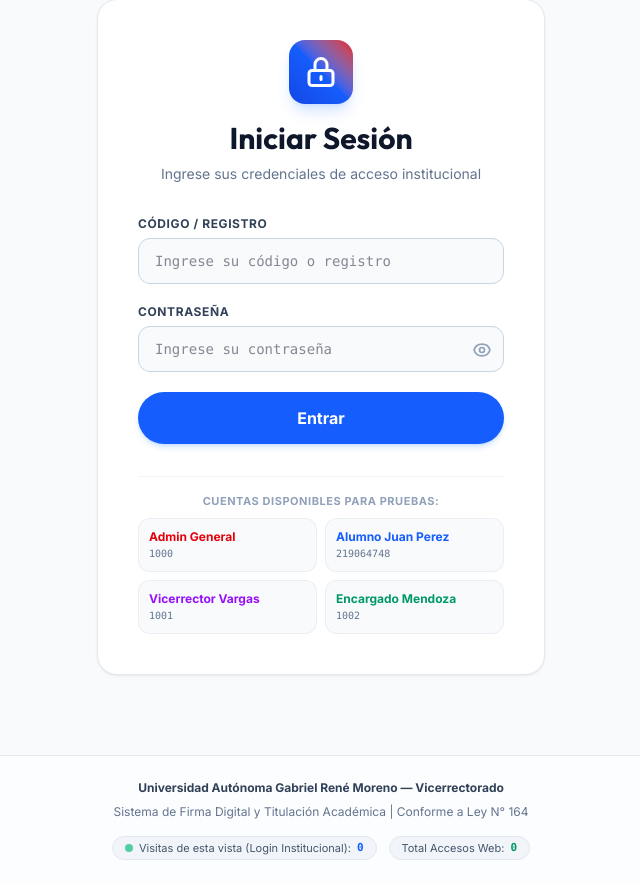
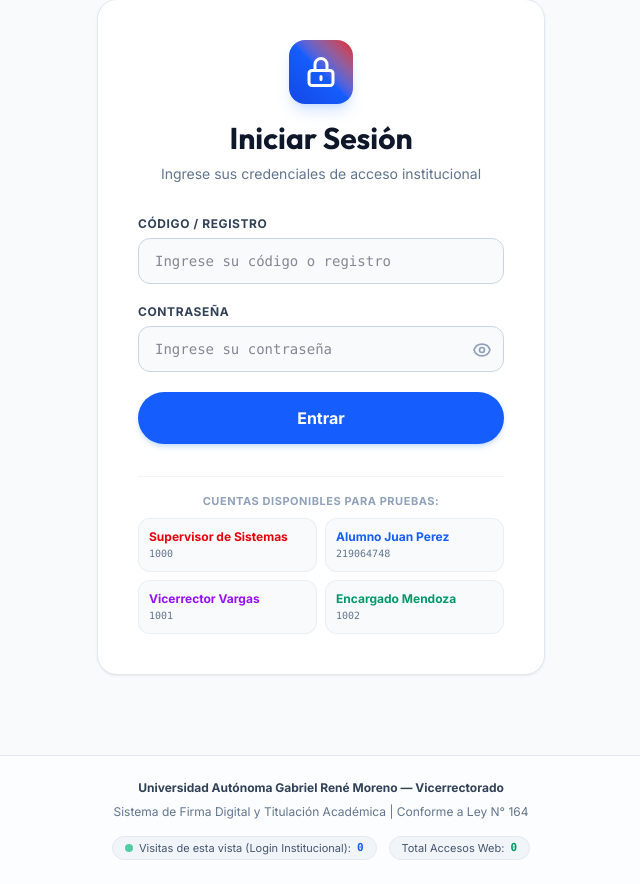
Before and after one commit to imbelfort/FirmaDigital-proyecto2, a Laravel app: page / in a window 1280 px wide. Shown: the part 146-1030 px from the top of the page, without its empty margins (319-959 px from the left). Run offline with Laravel 12, Linux system fonts and the light colour scheme; data that the repository does not hold is empty; style sheets or scripts are compiled from the project's sources.

Commit message:
Rename supervisor label on login screen

```diff
--- a/resources/js/views/LoginView.vue
+++ b/resources/js/views/LoginView.vue
@@ -80,7 +80,7 @@
             @click="fillDemo('1000', '1111111')"
             class="p-2.5 rounded-xl bg-slate-50 dark:bg-slate-800 hover:bg-slate-100 dark:hover:bg-slate-700 text-left transition cursor-pointer border border-slate-200/60 dark:border-slate-700"
           >
-            <span class="font-bold text-red-600 dark:text-red-400 block">Admin General</span>
+            <span class="font-bold text-red-600 dark:text-red-400 block">Supervisor de Sistemas</span>
             <span class="text-[10px] text-slate-500 font-mono">1000</span>
           </button>
           <button
```
